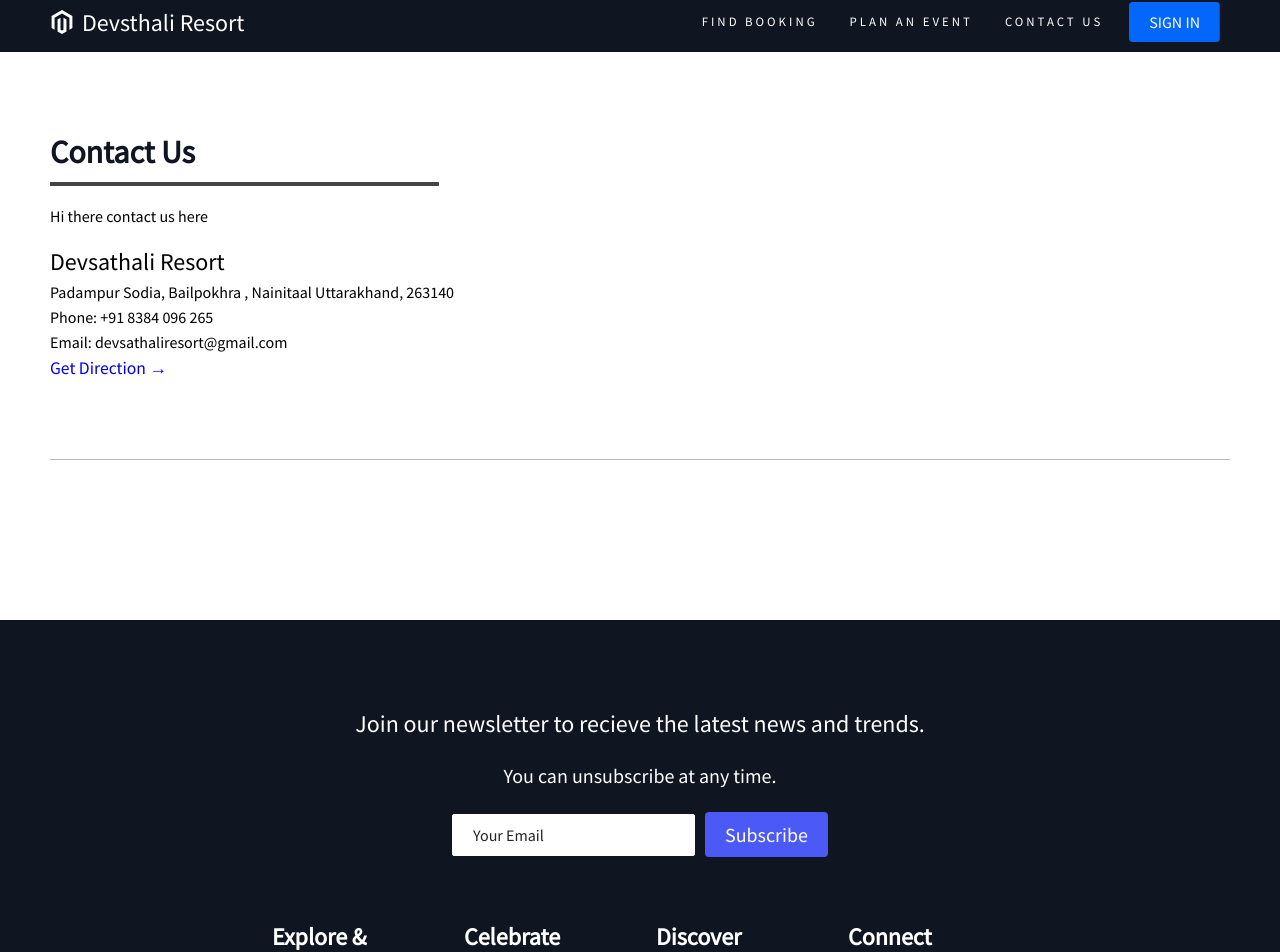
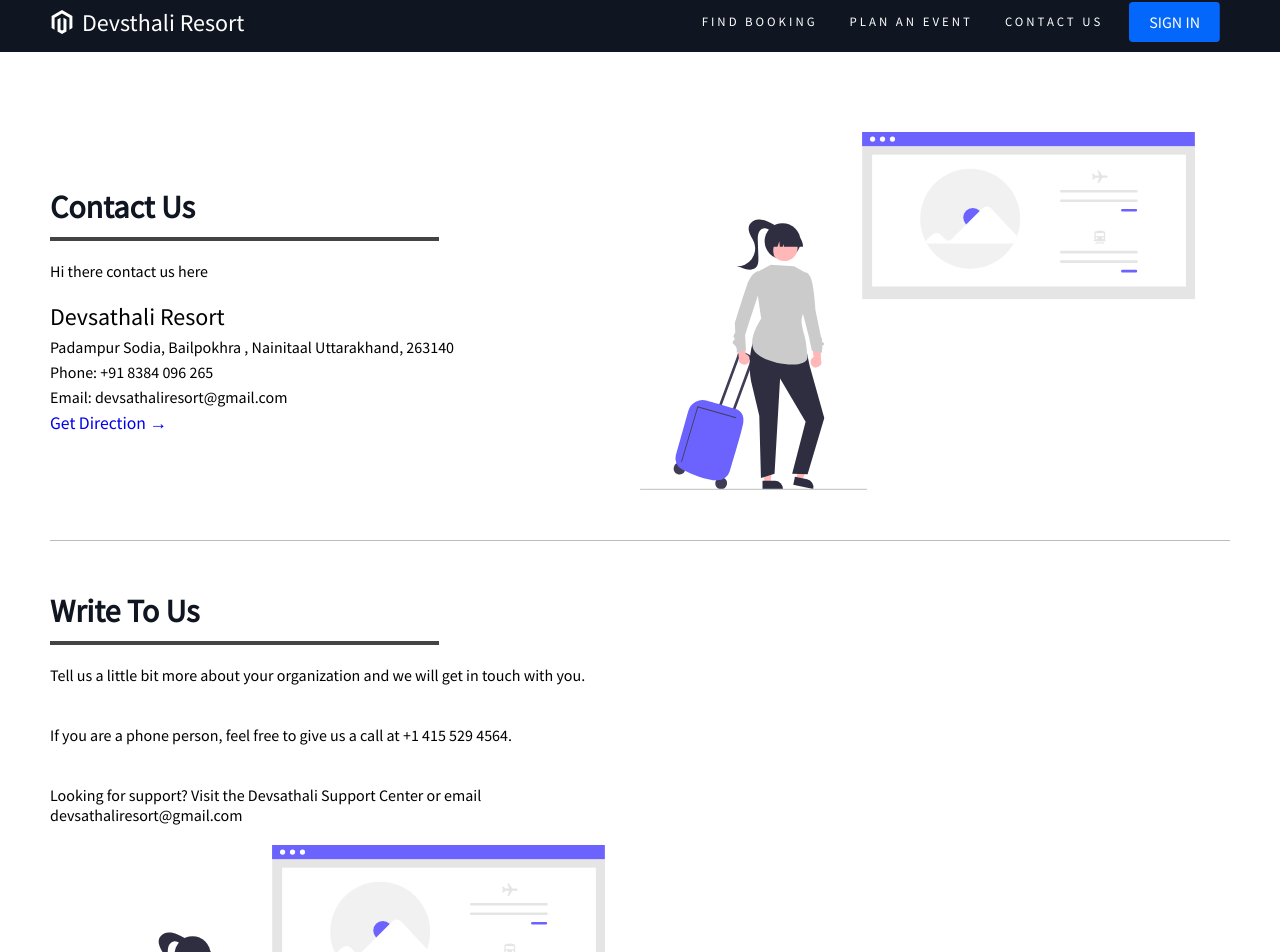
Before and after one commit to devji08/devsthali_resort, a React (Create React App) app: page /contact-us in a window 1280 px wide. Shown: the part 8-960 px from the top of the page. Built offline with nearby package versions, Linux system fonts and the light colour scheme.

Commit message:
contact us

```diff
--- a/src/components/ContactSection/ContactSection.elements.js
+++ b/src/components/ContactSection/ContactSection.elements.js
@@ -5,11 +5,23 @@ background: #fff;
 padding: 80px 0;
 `;
 
+export const ContactRow = styled.div`
+display: flex;
+align-items: center;
+@media screen and (max-width: 760px) {
+    flex-direction: column;
+}
+`;
+
+export const ContactCol = styled.div`
+flex: 1;
+`;
+
 export const Title = styled.h1`
 color: #101522;
 padding-bottom: 10px;
 border-bottom: 4px solid #444;
-width: 33%;
+width: 66%
 `;
 
 export const Statement = styled.p`
@@ -17,14 +29,6 @@ padding: 20px 0;
 `;
 
 export const ContactWrapper = styled.div`
-shadowColor: #000;
-shadowOffset: {
-    width: 0;
-    height: 10px;
-};
-shadowRadius: 5px;
-shadowOpacity: 0.12px;
-elevation: 6;
 `;
 
 export const Resort = styled.p`
@@ -54,4 +58,19 @@ padding: 5px 0;
 
 export const Line = styled.div`
 border-bottom: 0.01em solid #bbb;
+margin : 50px 0;
 `;
+
+export const ImgWrapper = styled.div`
+max-width: 555px;
+// display: flex;
+`;
+
+export const Img = styled.img`
+padding-right: 0;
+border: 0;
+max-width: 100%;
+vertical-align: middle;
+display: inline-block;
+max-height: 500px;
+`;
--- a/src/components/ContactSection/ContactSection.js
+++ b/src/components/ContactSection/ContactSection.js
@@ -1,15 +1,16 @@
 import React from 'react';
-import {ContactSec, Title, Statement, ContactWrapper, Resort, Address, Direction, Phone, Email, Line} from './ContactSection.elements.js';
+import {ContactSec, ContactRow, ContactCol, Title, Statement, ContactWrapper, Resort, Address, Direction, Phone, Email, Line, ImgWrapper, Img} from './ContactSection.elements.js';
 import { Container } from '../../globalStyles';
 
-const ContactSection = ({title, statement, resort, address, direction, phone, email}) => {
+const ContactSection = ({title, statement, resort, address, direction, phone, email, img, alt, title2, statement2, statement3, statement4}) => {
     return (
         <>
         <ContactSec>
             <Container>
+                <ContactRow>
+                    <ContactCol>
                         <Title>{title}</Title>
                         <Statement>{statement}</Statement>
-
                         <ContactWrapper>
                             <Resort>{resort}</Resort>
                             <Address>{address}</Address>
@@ -17,12 +18,30 @@ const ContactSection = ({title, statement, resort, address, direction, phone, em
                             <Email>Email: {email}</Email>
                             <Direction href = {direction} target = "_blank">Get Direction →</Direction>
                         </ContactWrapper>
+                    </ContactCol>
+                    <ContactCol>
+                        <ImgWrapper>
+                            <Img src = {img} alt = {alt}></Img>
+                        </ImgWrapper>
+                    </ContactCol>
+                </ContactRow>
+                <Line></Line>
+                <ContactRow>
+                    <ContactCol>
+                        <Title>{title2}</Title>
+                        <Statement>{statement2}</Statement>
+                        <Statement>{statement3}</Statement>
+                        <Statement>{statement4}</Statement>
+                        <ImgWrapper>
+                            <Img src = {img} alt = {alt}></Img>
+                        </ImgWrapper>
+                    </ContactCol>
+                    <ContactCol>
+
+                    </ContactCol>
+                </ContactRow>
             </Container>
         </ContactSec>
-        <Container>
-            <Line></Line>
-        </Container>
-        <ContactSec></ContactSec>
         </>
     )
 }
--- a/src/pages/ContactUs/Data.js
+++ b/src/pages/ContactUs/Data.js
@@ -1,3 +1,5 @@
+import svg1 from '../../images/svg-1.svg';
+
 export const ContactObjOne = {
     title: 'Contact Us',
     statement: 'Hi there contact us here',
@@ -5,5 +7,11 @@ export const ContactObjOne = {
     address: 'Padampur Sodia, Bailpokhra , Nainitaal Uttarakhand, 263140',
     direction: "https://www.google.com/maps/place/Devsathali+Brar+Resort/@29.2967724,79.2440012,17z/data=!3m1!4b1!4m9!1m2!11m1!3e4!3m5!1s0x390a73092f682ae3:0x6e98a65873c2757d!8m2!3d29.2967724!4d79.2461899!15sCgEqkgEMcmVzb3J0X2hvdGVs",
     phone: '+91 8384 096 265',
-    email: 'devsathaliresort@gmail.com'
+    email: 'devsathaliresort@gmail.com',
+    img: svg1,
+    alt: 'Image',
+    title2: 'Write To Us',
+    statement2: 'Tell us a little bit more about your organization and we will get in touch with you. ',
+    statement3: 'If you are a phone person, feel free to give us a call at +1 415 529 4564.',
+    statement4: 'Looking for support? Visit the Devsathali Support Center or email devsathaliresort@gmail.com'
 }
```
Lines whose indentation alone changed are shown as unchanged.
